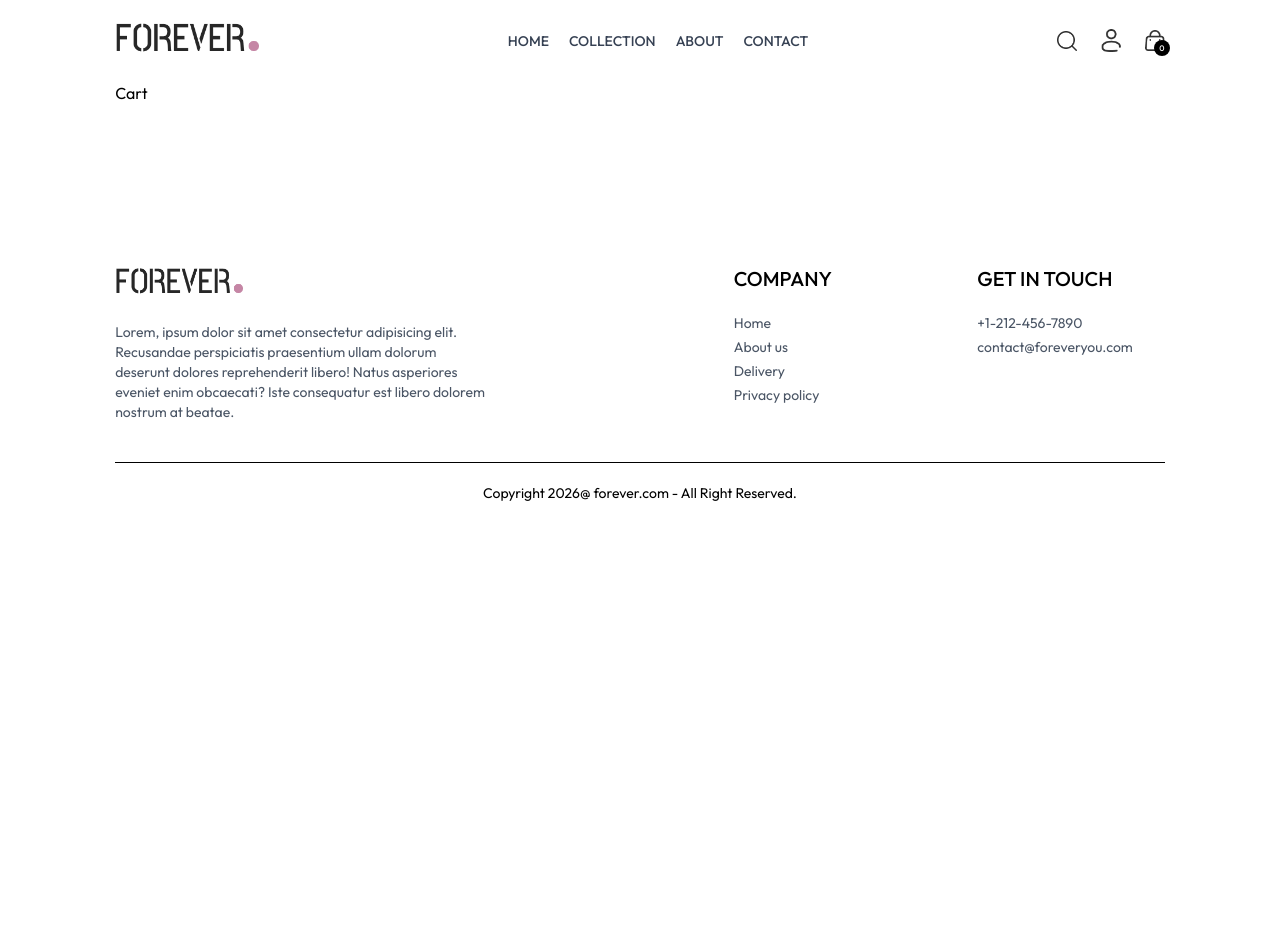
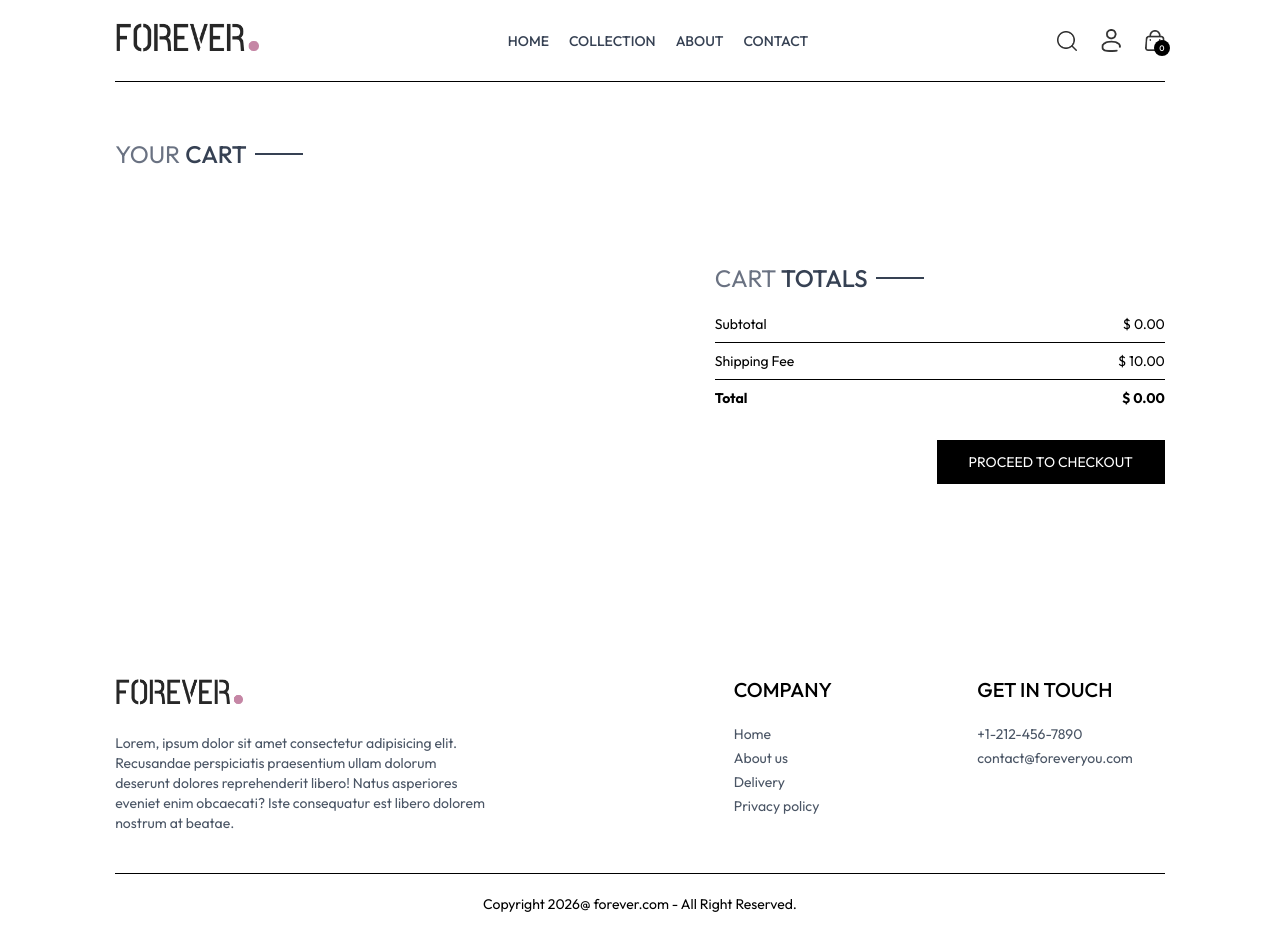
Before and after one commit to tieukhaihoan127/ecommerce-forever, a React (Vite) app in the folder frontend/: page /cart in a window 1280 px wide. Before the commit the page ends 800 px from the top, so only its background shows below. Built offline with nearby package versions, Linux system fonts and the light colour scheme.

Commit message:
Develop and Updating Cart Page

```diff
--- /dev/null
+++ b/frontend/src/components/CartTotal.jsx
@@ -0,0 +1,34 @@
+import { useContext } from "react"
+import { ShopContext } from "../context/ShopContext"
+import Title from "./Title";
+
+const CartTotal = () => {
+
+    const { currency, delivery_fee, getCartAmount } = useContext(ShopContext);
+
+  return (
+    <div className="w-full">
+        <div className="text-2xl">
+            <Title text1={'CART'} text2={'TOTALS'}/>
+        </div>
+        <div className="flex flex-col gap-2 mt-2 text-sm">
+            <div className="flex justify-between">
+                <p>Subtotal</p>
+                <p>{currency} {getCartAmount()}.00</p>
+            </div>
+            <hr />
+            <div className="flex justify-between">
+                <p>Shipping Fee</p>
+                <p>{currency} {delivery_fee}.00</p>
+            </div>
+            <hr />
+            <div className="flex justify-between">
+                <b>Total</b>
+                <b>{currency} {getCartAmount() === 0 ? 0 : getCartAmount() + delivery_fee}.00</b>
+            </div>
+        </div>
+    </div>
+  )
+}
+
+export default CartTotal
--- a/frontend/src/context/ShopContext.jsx
+++ b/frontend/src/context/ShopContext.jsx
@@ -1,6 +1,7 @@
 import { createContext, useEffect, useState } from "react";
 import { products } from "../assets/frontend_assets/assets";
 import { toast } from 'react-toastify';
+import { useNavigate } from "react-router-dom";
 
 export const ShopContext = createContext();
 
@@ -11,6 +12,7 @@
     const [search, setSearch] = useState('');
     const [showSearch, setShowSearch] = useState(true);
     const [cartItems, setCartItems] = useState({});
+    const navigate = useNavigate();
 
     const addToCart = async (itemId, size) => {
 
@@ -54,9 +56,33 @@
         return totalCount;
     }
 
-    useEffect(() => {
-        console.log(cartItems);
-    }, [cartItems]);
+    const updateQuantity = async (itemId, size, quantity) => {
+
+        let cartData = structuredClone(cartItems);
+
+        cartData[itemId][size] = quantity;
+
+        setCartItems(cartData);
+    }
+
+    const getCartAmount = () => {
+        let totalAmount = 0;
+        for(const items in cartItems) {
+            let itemInfo = products.find((product) => product._id === items);
+
+            for(const item in cartItems[items]) {
+                try {
+                    if(cartItems[items][item] > 0) {
+                        totalAmount += (itemInfo.price * cartItems[items][item]);
+                    }
+                } catch (error) {
+
+                }
+            }
+        }
+
+        return totalAmount;
+    }
 
     const value = {
         products,
@@ -68,7 +94,10 @@
         setShowSearch,
         cartItems,
         addToCart,
-        getCartCount
+        getCartCount,
+        updateQuantity,
+        getCartAmount,
+        navigate
     };
 
     return (
--- a/frontend/src/pages/Cart.jsx
+++ b/frontend/src/pages/Cart.jsx
@@ -1,8 +1,69 @@
-import React from 'react'
+import React, { useContext, useEffect, useState } from 'react'
+import { ShopContext } from '../context/ShopContext'
+import Title from '../components/Title';
+import { assets } from '../assets/frontend_assets/assets';
+import CartTotal from '../components/CartTotal';
 
 const Cart = () => {
+
+  const { products, currency, cartItems, updateQuantity, navigate } = useContext(ShopContext);
+
+  const [cartData, setCartData ] = useState([]);
+
+  useEffect(() => {
+    const tempData = [];
+    for(const items in cartItems) {
+      for(const item in cartItems[items]) {
+        if(cartItems[items][item] > 0) {
+          tempData.push({
+            _id: items,
+            size: item,
+            quantity: cartItems[items][item]
+          });
+        }
+      }
+    }
+    setCartData(tempData);
+  }, [cartItems]);
+
   return (
-    <div>Cart</div>
+    <div className='border-t pt-14'>
+      <div className='text-2xl mb-3'>
+        <Title text1={'YOUR'} text2={'CART'}/>
+      </div>
+      <div>
+        {
+          cartData.map((item, index) => {
+            const productData = products.find((product) => product._id === item._id);
+
+            return (
+              <div key={index} className='py-4 border-t border-b text-gray-700 grid grid-cols-[4fr_0.5fr_0.5fr] sm:grid-cols-[4fr_2fr_0.5fr] items-center gap-4'>
+                <div className='flex items-start gap-6'>
+                  <img src={productData.image[0]} alt="" className='w-16 sm:w-20'/>
+                  <div>
+                    <p className='text-xs sm:text-lg font-medium'>{productData.name}</p>
+                    <div className='flex items-center gap-5 mt-2'>
+                      <p>{currency}{productData.price}</p>
+                      <p className='px-2 sm:px-3 sm:py-1 bg-slate-50'>{item.size}</p>
+                    </div>
+                  </div>
+                </div>
+                <input onChange={(e) => e.target.value === '' || e.target.value === '0' ? null : updateQuantity(item._id, item.size, Number(e.target.value))} type="number" min={1} defaultValue={item.quantity} className='border max-w-10 sm:max-w-20 px-1 sm:px-2 py-1'/>
+                <img onClick={() => updateQuantity(item._id, item.size, 0)} src={assets.bin_icon} alt="" className='w-4 mr-4 sm:w-5 cursor-pointer'/>
+              </div>
+            )
+          })
+        }
+      </div>
+      <div className='flex justify-end my-20'>
+        <div className='w-full sm:w-112.5'>
+          <CartTotal/>
+          <div className='w-full text-end'>
+            <button onClick={() => navigate('/place-order')} className='bg-black text-white text-sm my-8 px-8 py-3'>PROCEED TO CHECKOUT</button>
+          </div>
+        </div>
+      </div>
+    </div>
   )
 }
 
```
